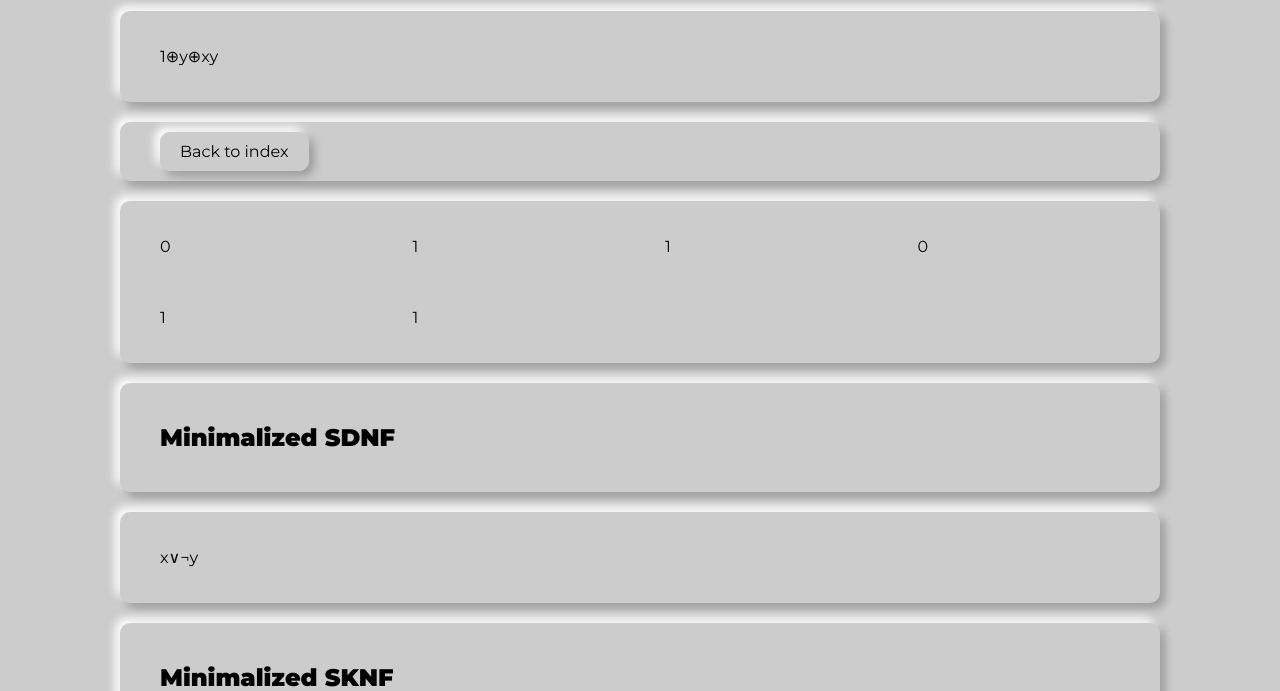
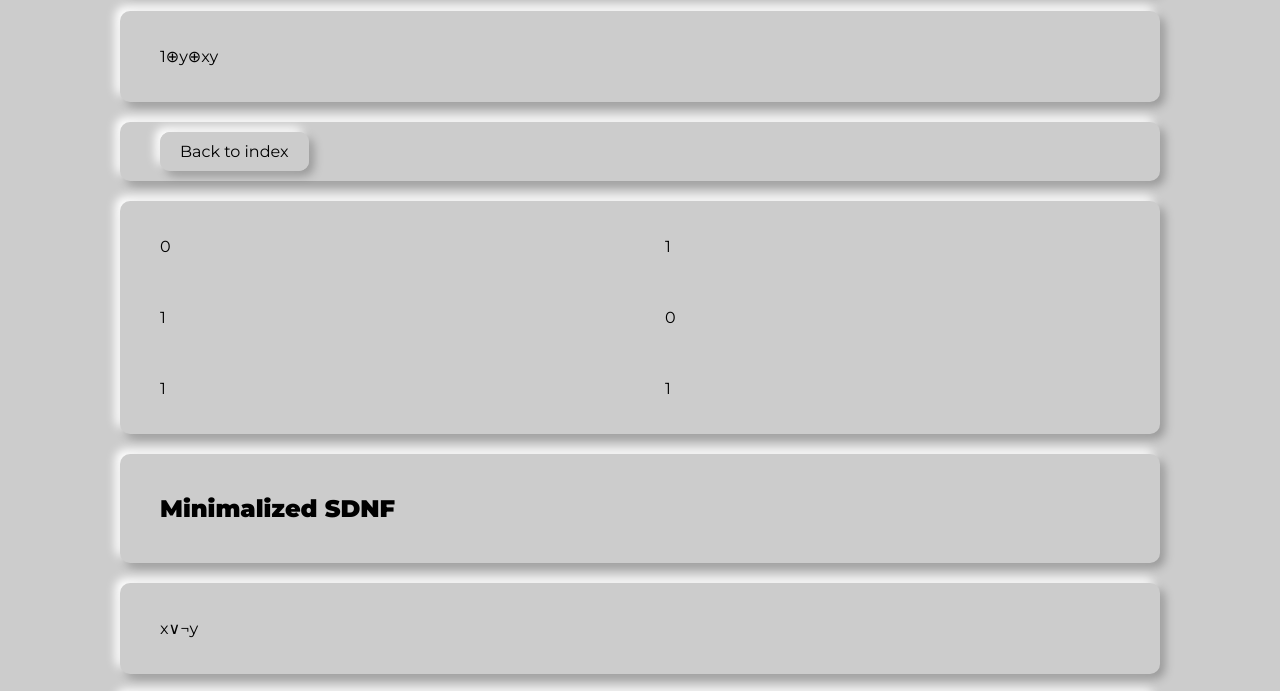
Before and after one commit to MaskedTrench/diskret-math, a Flask app: page /first in a window 1280 px wide. Shown: the part 1200-1891 px from the top of the page. Run offline with Flask 2, Linux system fonts and the light colour scheme.

Commit message:
FIX: bug

```diff
--- a/templates/result_out.html
+++ b/templates/result_out.html
@@ -46,7 +46,7 @@
                 <a href="/" class="button">Back to index</a>
             </div>
             <div class="block">
-                <div class="grid-4">
+                <div class="grid">
                     <p>0</p>
                     <p>1</p>
                     {% for line in map_carno %}
```
